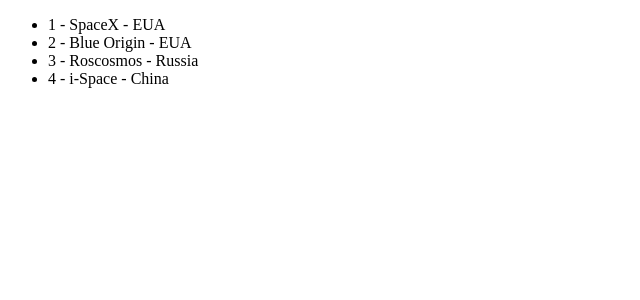
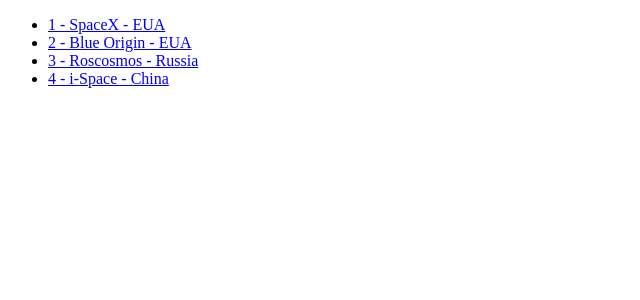
Before and after one commit to crThiago/shipsoap, an Angular app in the folder resources/frontend/angular/: page / in a window 1280 px wide. Shown: the top 300 px of the page, without its empty margins (0-640 px from the left). Built offline with nearby package versions, Linux system fonts and the light colour scheme.

Commit message:
Listagem de veículos

```diff
--- a/resources/frontend/angular/src/app/app-routing.module.ts
+++ b/resources/frontend/angular/src/app/app-routing.module.ts
@@ -1,9 +1,11 @@
 import { NgModule } from '@angular/core';
 import { RouterModule, Routes } from '@angular/router';
 import { CompanyListComponent } from './company-list/company-list.component';
+import { VehicleListComponent } from './vehicle-list/vehicle-list.component';
 
 const routes: Routes = [
-  { path: '', component: CompanyListComponent }
+  { path: '', component: CompanyListComponent },
+  { path: 'vehicles/:companyId', component: VehicleListComponent },
 ];
 
 @NgModule({
--- a/resources/frontend/angular/src/app/app.module.ts
+++ b/resources/frontend/angular/src/app/app.module.ts
@@ -4,11 +4,13 @@
 import { AppRoutingModule } from './app-routing.module';
 import { AppComponent } from './app.component';
 import { CompanyListComponent } from './company-list/company-list.component';
+import { VehicleListComponent } from './vehicle-list/vehicle-list.component';
 
 @NgModule({
   declarations: [
     AppComponent,
-    CompanyListComponent
+    CompanyListComponent,
+    VehicleListComponent
   ],
   imports: [
     BrowserModule,
--- a/resources/frontend/angular/src/app/company-list/company-list.component.html
+++ b/resources/frontend/angular/src/app/company-list/company-list.component.html
@@ -1,5 +1,5 @@
 <ul>
   <li *ngFor="let company of companies">
-    {{ company.id }} - {{ company.name }} - {{ company.country }}
+    <a [routerLink]="['vehicles']">{{ company.id }} - {{ company.name }} - {{ company.country }}</a>
   </li>
 </ul>
--- /dev/null
+++ b/resources/frontend/angular/src/app/vehicle-list/vehicle-list.component.html
@@ -0,0 +1,5 @@
+<ul>
+  <li *ngFor="let vehicle of vehicles">
+    {{ vehicle.id }} - {{ vehicle.name }}
+  </li>
+</ul>
--- /dev/null
+++ b/resources/frontend/angular/src/app/vehicle-list/vehicle-list.component.ts
@@ -0,0 +1,22 @@
+import { Component, OnInit } from '@angular/core';
+import { ActivatedRoute } from '@angular/router';
+
+import { vehicles } from '../vehicles';
+
+@Component({
+  selector: 'app-vehicle-list',
+  templateUrl: './vehicle-list.component.html',
+  styleUrls: ['./vehicle-list.component.scss']
+})
+export class VehicleListComponent implements OnInit {
+  vehicles = vehicles
+
+  constructor(
+    private route: ActivatedRoute
+  ) { }
+
+  ngOnInit(): void {
+    let companyId = this.route.snapshot.paramMap.get('companyId');
+    this.vehicles = this.vehicles.filter((vehicle) => vehicle.company_id === Number(companyId))
+  }
+}
```
Also changed, not shown: resources/frontend/angular/src/app/vehicle-list/vehicle-list.component.scss (added), 1 other file (tests, documents, lock files or other folders).
